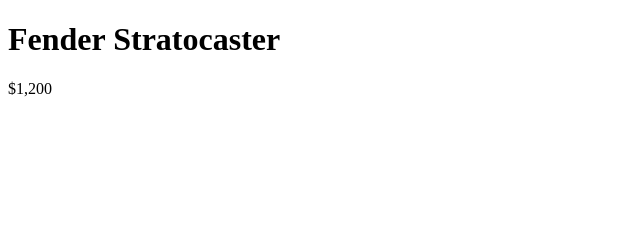
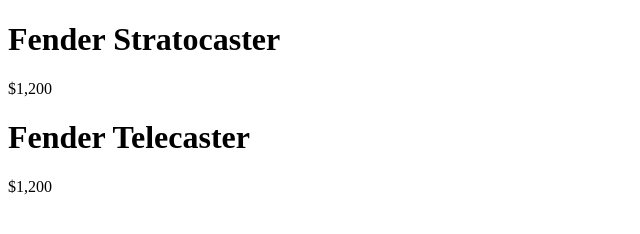
Before and after one commit to RicoRF/Lab---Git-Branches, a plain HTML site: page products.html in a window 1280 px wide. Shown: the whole page, without its empty margins (0-640 px from the left). Drawn offline with Linux system fonts and the light colour scheme.

Commit message:
Fender Telecaster Added

```diff
--- a/products.html
+++ b/products.html
@@ -8,5 +8,8 @@
 <h1>Fender Stratocaster</h1>
 <p>$1,200</p>
 
+<h1>Fender Telecaster</h1>
+<p>$1,200</p>
+
 </body>
 </html>
```
